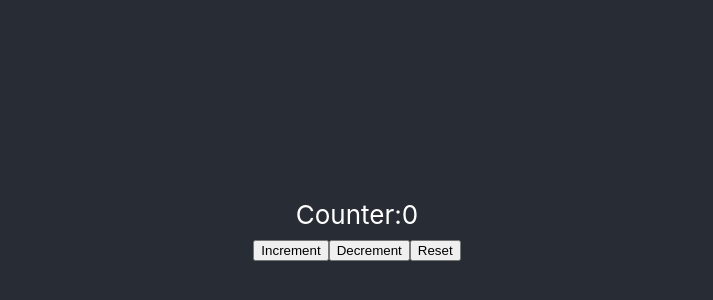
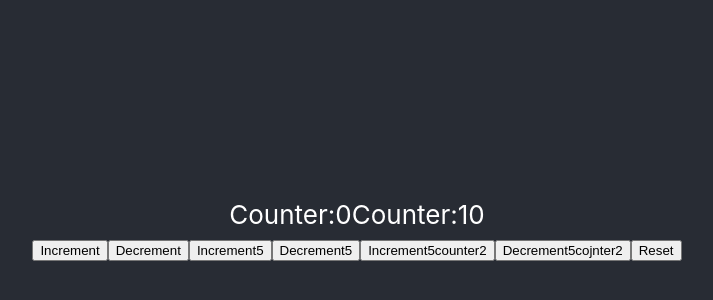
Before and after one commit to gopianandakumar/codevation, a React (Create React App) app in the folder codeevalution/: page / in a window 1280 px wide. Shown: the part 170-470 px from the top of the page, without its empty margins (283-996 px from the left). Built offline with nearby package versions, Linux system fonts and the light colour scheme.

Commit message:
complex reducer uses

```diff
--- a/codeevalution/src/App.js
+++ b/codeevalution/src/App.js
@@ -33,6 +33,7 @@ import EffectFetch from './Components/EffectFetch';
 import React from 'react';
 import CompB from './Components/CompB';
 import CounterOne from './Components/CounterOne';
+import CounterTwo from './Components/CounterTwo';
 
 
 export const UserContext = React.createContext()
@@ -44,7 +45,8 @@ function App() {
   return (
     <div className="App">
       <header className="App-header">
-        <CounterOne/>
+        <CounterTwo/>
+        {/* <CounterOne/> */}
         {/* <UserContext.Provider value="formuser context">
           <ChannelContext.Provider value="from channel contex">
           <CompB/>
--- /dev/null
+++ b/codeevalution/src/Components/CounterTwo.jsx
@@ -0,0 +1,47 @@
+import React,{useReducer} from 'react'
+
+const initialState = {
+    FirstCounter:0,
+    SecondCounter:10,
+}
+const reducer =(state, action)=>{
+    switch(action.type){
+        case 'increment':
+            return {...state,FirstCounter:state.FirstCounter+action.value}
+        case 'decrement':
+            return {...state,FirstCounter:state.FirstCounter-action.value}
+            case 'increment2':
+                return {...state,SecondCounter:state.SecondCounter+action.value}
+            case 'decrement2':
+                return {...state,SecondCounter:state.SecondCounter-action.value}
+        case 'reset':
+            return initialState
+        default:
+            return state
+    }
+}
+
+function CounterTwo() {
+    const [count , dispatch] = useReducer(reducer, initialState)
+  return (
+    <div>
+        <div>Counter:{count.FirstCounter}
+        Counter:{count.SecondCounter}</div>
+        <div>
+            <button onClick={()=>dispatch({type:'increment', value:1})}>Increment</button>
+            <button onClick={()=>dispatch({type:'decrement',value:1})}>Decrement</button>
+            <button onClick={()=>dispatch({type:'increment',value:5})}>Increment5</button>
+            <button onClick={()=>dispatch({type:'decrement',value:5})}>Decrement5</button>
+            <button onClick={()=>dispatch({type:'increment2',value:5})}>Increment5counter2</button>
+            <button onClick={()=>dispatch({type:'decrement2',value:5})}>Decrement5cojnter2</button>
+
+
+
+            <button onClick={()=>dispatch({type:'reset'})}>Reset</button>
+
+        </div>
+    </div>
+  )
+}
+
+export default CounterTwo
```
